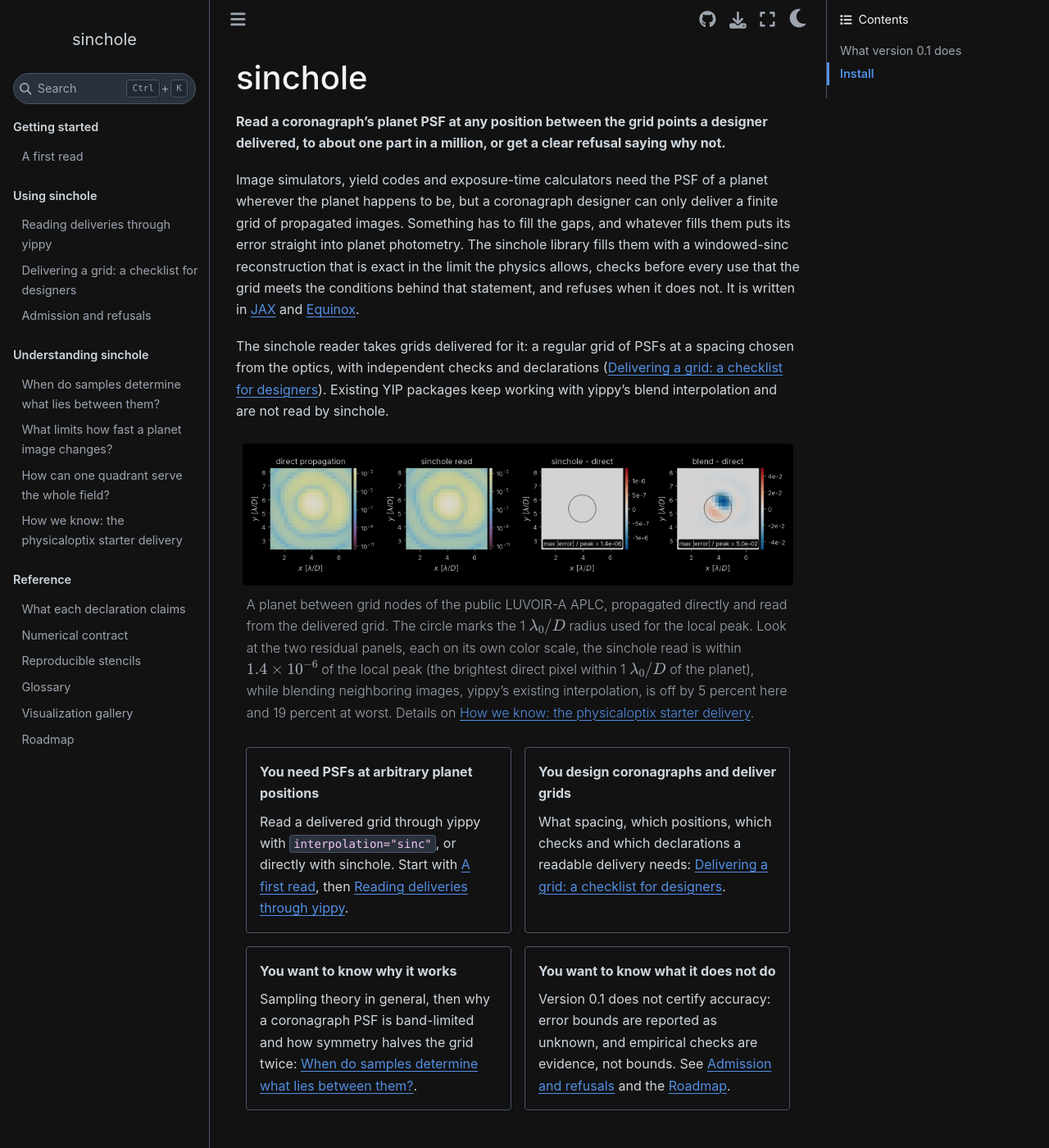
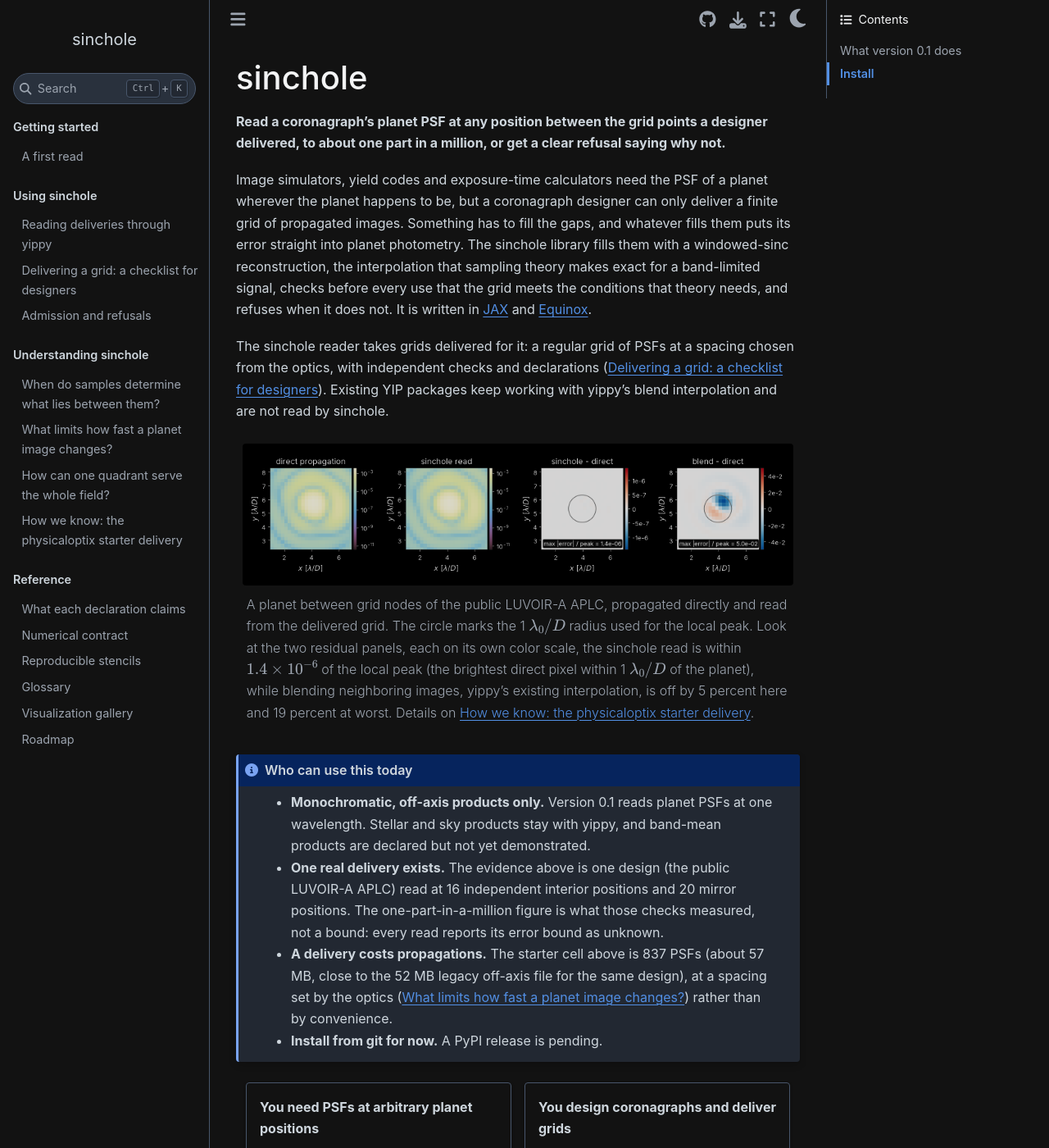
Before and after one commit to CoreySpohn/sinchole, a Sphinx documentation site: the page built from docs/index.md, in a window 1280 px wide and 1400 px high. Shown: the whole window at 82% size. Built offline with Sphinx 7.4.7 and the Sphinx Book theme 1.1.4, drawn with Linux system fonts in a browser that asks for light colours; pages that are not in the unit, such as notebooks, are missing from menus.

Commit message:
docs: fix the autoapi duplicate target, fail on warnings, add scope box and docs links

````diff
--- a/docs/index.md
+++ b/docs/index.md
@@ -8,9 +8,10 @@ Image simulators, yield codes and exposure-time calculators need the PSF of
 a planet wherever the planet happens to be, but a coronagraph designer can
 only deliver a finite grid of propagated images. Something has to fill the
 gaps, and whatever fills them puts its error straight into planet
-photometry. The sinchole library fills them with a windowed-sinc reconstruction that is
-exact in the limit the physics allows, checks before every use that the grid
-meets the conditions behind that statement, and refuses when it does not. It
+photometry. The sinchole library fills them with a windowed-sinc
+reconstruction, the interpolation that sampling theory makes exact for a
+band-limited signal, checks before every use that the grid meets the
+conditions that theory needs, and refuses when it does not. It
 is written in [JAX](https://github.com/jax-ml/jax) and
 [Equinox](https://github.com/patrick-kidger/equinox).
 
@@ -32,6 +33,23 @@ pixel within 1 $\lambda_0/D$ of the planet), while blending neighboring
 images, yippy's existing interpolation, is off by 5 percent here and 19
 percent at worst. Details on {doc}`validation`.
 ```
+
+:::{admonition} Who can use this today
+:class: note
+
+- **Monochromatic, off-axis products only.** Version 0.1 reads planet PSFs
+  at one wavelength. Stellar and sky products stay with yippy, and band-mean
+  products are declared but not yet demonstrated.
+- **One real delivery exists.** The evidence above is one design (the public
+  LUVOIR-A APLC) read at 16 independent interior positions and 20 mirror
+  positions. The one-part-in-a-million figure is what those checks measured,
+  not a bound: every read reports its error bound as unknown.
+- **A delivery costs propagations.** The starter cell above is 837 PSFs
+  (about 57 MB, close to the 52 MB legacy off-axis file for the same
+  design), at a spacing set by the optics ({doc}`theory/band-limits`)
+  rather than by convenience.
+- **Install from git for now.** A PyPI release is pending.
+:::
 
 ::::{grid} 1 1 2 2
 :gutter: 3
--- a/pyproject.toml
+++ b/pyproject.toml
@@ -31,6 +31,7 @@ docs = [
     "sphinx-autoapi>=3.0.0",
     "sphinxcontrib-mermaid>=0.9",
     "sphinx-design>=0.6.0",
+    "ipykernel>=6.29.0",
     "ipython>=8.18.0",
     "matplotlib>=3.11.0",
 ]
@@ -50,6 +51,7 @@ test = [
 
 [project.urls]
 Homepage = "https://github.com/CoreySpohn/sinchole"
+Documentation = "https://sinchole.readthedocs.io"
 Issues = "https://github.com/CoreySpohn/sinchole/issues"
 
 [tool.hatch.version]
````
Also changed, not shown: README.md (+2 -0 lines), docs/practice/designers.md (+2 -1 lines), .readthedocs.yaml, 1 other file.
